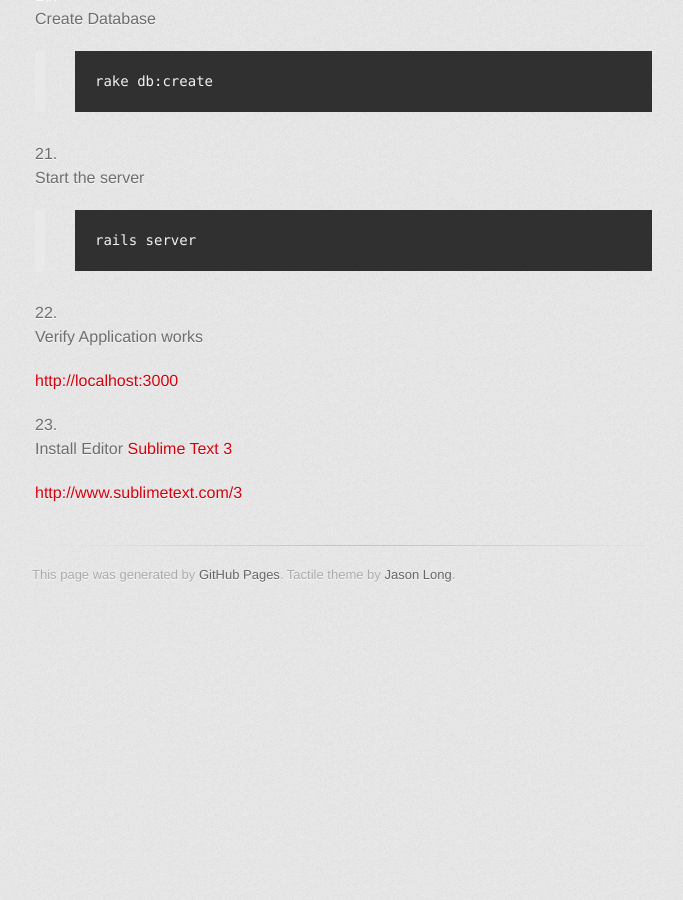
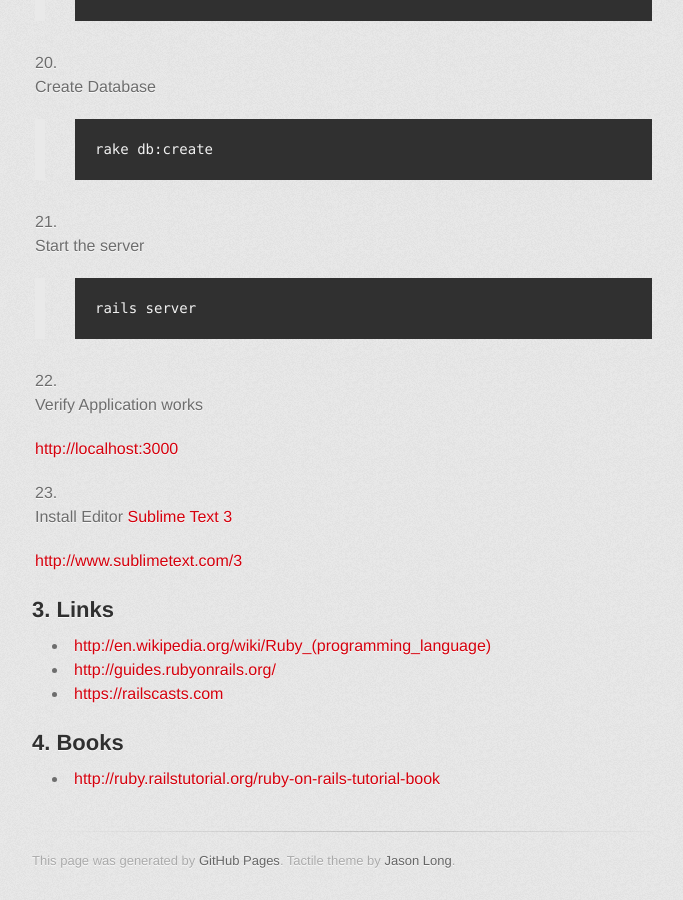
Before and after one commit to wasimakram/wasimakram.github.com, a Jekyll site: the page index.html, which Jekyll copies as it is, in a window 1280 px wide and 900 px high, scrolled down 4470 px. Shown: the whole window, without its empty margins (298-981 px from the left). Built offline with Jekyll 4.4.1, drawn with Linux system fonts in a browser that asks for light colours; some web fonts are replaced; before the commit the page ends 5084 px from its top, so only the background shows below that.

Commit message:
Replace master branch with page content via GitHub

```diff
--- a/index.html
+++ b/index.html
@@ -47,6 +47,8 @@
 <li><a href="#-linux">Linux</a></li>
 </ul>
 </li>
+<li><a href="#-3-links">Links</a></li>
+<li><a href="#-4-books">Books</a></li>
 </ol><h2>
 <a name="-1-ruby-tutorials" class="anchor" href="#-1-ruby-tutorials"><span class="octicon octicon-link"></span></a><a></a> 1. Ruby Tutorials</h2>
 
@@ -268,7 +270,19 @@ sudo apt-get install nodejs
 
 <p><a href="http://www.sublimetext.com/3">http://www.sublimetext.com/3</a></p>
 </li>
-</ol>
+</ol><h2>
+<a name="-3-links" class="anchor" href="#-3-links"><span class="octicon octicon-link"></span></a><a></a> 3. Links</h2>
+
+<ul>
+<li><a href="http://en.wikipedia.org/wiki/Ruby_(programming_language)">http://en.wikipedia.org/wiki/Ruby_(programming_language)</a></li>
+<li><a href="http://guides.rubyonrails.org/">http://guides.rubyonrails.org/</a></li>
+<li><a href="https://railscasts.com">https://railscasts.com</a></li>
+</ul><h2>
+<a name="-4-books" class="anchor" href="#-4-books"><span class="octicon octicon-link"></span></a><a></a> 4. Books</h2>
+
+<ul>
+<li><a href="http://ruby.railstutorial.org/ruby-on-rails-tutorial-book">http://ruby.railstutorial.org/ruby-on-rails-tutorial-book</a></li>
+</ul>
         </section>
 
         <footer>
```
Also changed, not shown: params.json (+1 -1 lines).
